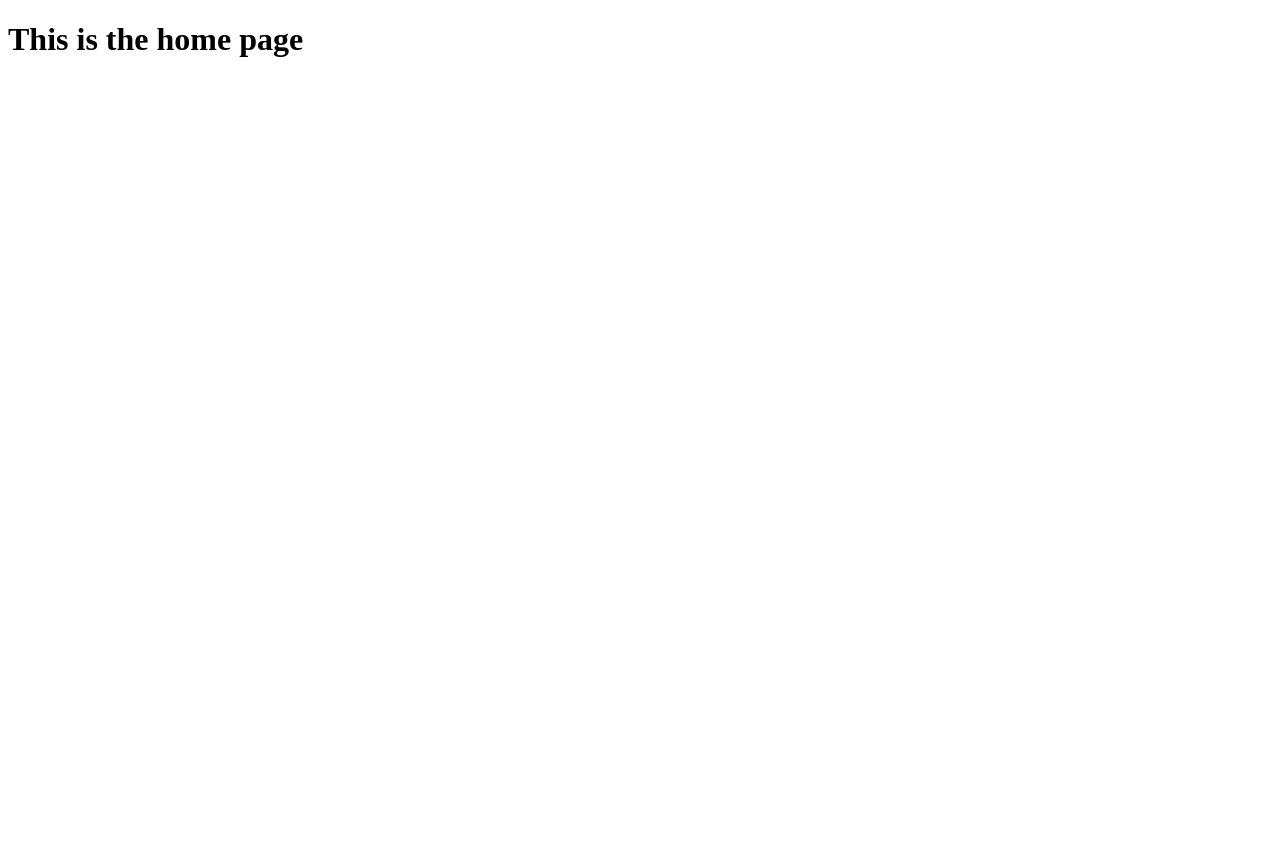
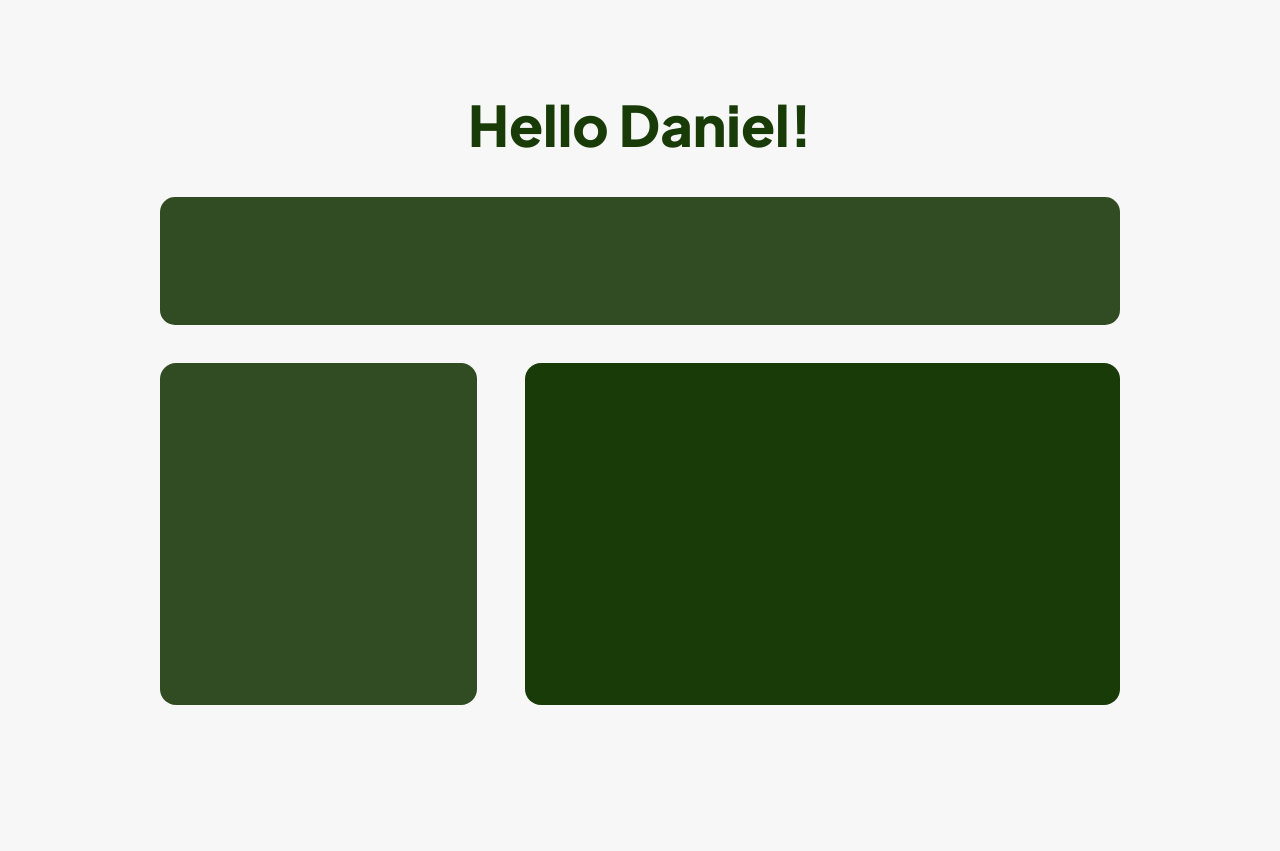
Before and after one commit to Daniel12303/Stub, a website: page static/home.html in a window 1280 px wide. Before the commit the page ends 800 px from the top, so only its background shows below. Drawn offline with Linux system fonts and the light colour scheme.

Commit message:
start on front end

```diff
--- a/static/home.html
+++ b/static/home.html
@@ -7,8 +7,14 @@
                content="width=device-width, initial-scale=1.0"
           />
           <title>Home Page</title>
+          <link rel="stylesheet" href="styles/styles.css" />
      </head>
      <body>
-          <h1>This is the home page</h1>
+          <h1 id="headerName">Hello Daniel!</h1>
+          <div id="foodBar"></div>
+          <div id="lowerSection">
+               <div id="pointBox"></div>
+               <div id="barBox"></div>
+          </div>
      </body>
 </html>
--- /dev/null
+++ b/static/styles/styles.css
@@ -0,0 +1,73 @@
+@import url('https://fonts.googleapis.com/css2?family=Plus+Jakarta+Sans:ital,wght@0,200..800;1,200..800&display=swap');
+
+:root {
+     --background-color: #f7f7f7;
+     --dark-green: #183b07;
+     --light-green: #314c23;
+}
+
+body,
+html {
+     width: 100%;
+     height: 100%;
+     margin: 0;
+     padding: 0;
+
+     overflow: hidden;
+}
+
+body {
+     background-color: var(--background-color);
+     display: flex;
+     flex-direction: column;
+     justify-content: start;
+     align-items: center;
+
+     padding-top: 4%;
+}
+
+h1 {
+     font-family: 'Plus Jakarta Sans';
+     font-size: 3.5rem;
+     font-weight: 800;
+
+     color: var(--dark-green);
+
+     margin-bottom: 3%;
+}
+
+#foodBar {
+     background-color: var(--light-green);
+
+     width: 75%;
+     height: 16%;
+
+     border-radius: 15px;
+     margin-bottom: 3%;
+}
+
+#lowerSection {
+     width: 75%;
+     flex-grow: 1;
+
+     display: flex;
+     justify-content: space-between;
+}
+
+#pointBox {
+     width: 33%;
+     height: 70%;
+
+     border-radius: 16px;
+
+     background-color: var(--light-green);
+}
+
+#barBox {
+     width: 62%;
+     height: 70%;
+
+     border-radius: 16px;
+
+     background-color: var(--dark-green);
+}
```
